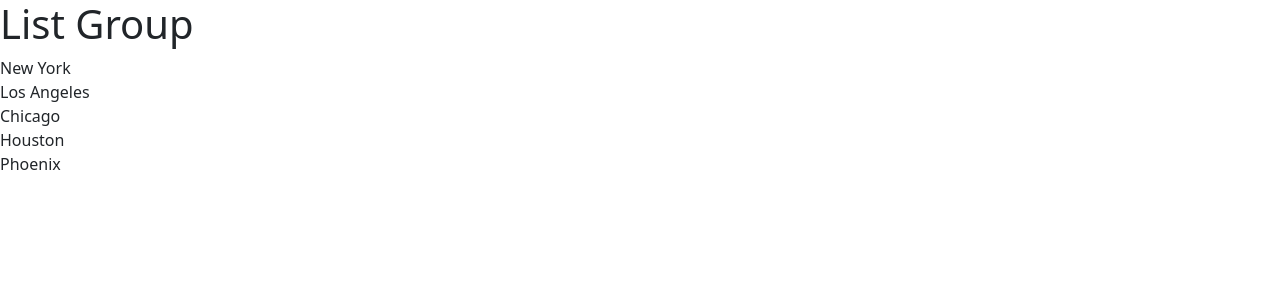
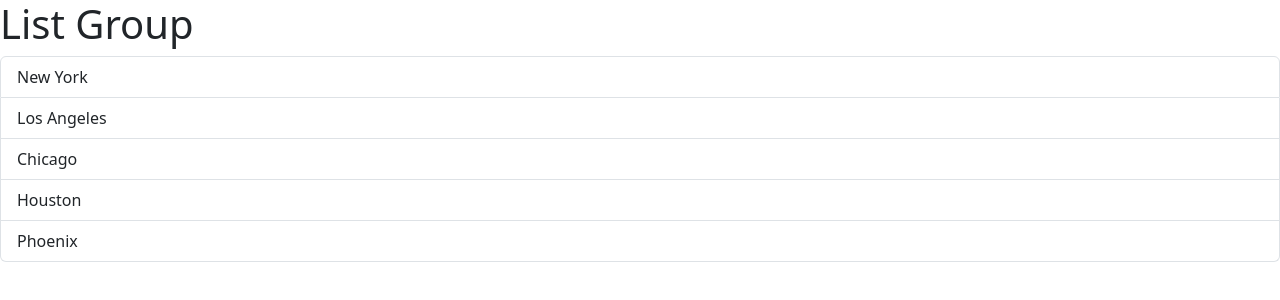
Before and after one commit to Simangaliso-Njabulo/react-app, a React (Vite) app: page / in a window 1280 px wide. Shown: the top 300 px of the page. Built offline with nearby package versions, Linux system fonts and the light colour scheme.

Commit message:
Enhance ListGroup component to apply Bootstrap styling to list items

```diff
--- a/src/components/ListGroup.tsx
+++ b/src/components/ListGroup.tsx
@@ -7,7 +7,9 @@
       {items.length === 0 && <p>No items found</p>}
       <ul className="list-group">
         {items.map((item) => (
-          <li key={item}>{item}</li>
+          <li className="list-group-item" key={item}>
+            {item}
+          </li>
         ))}
       </ul>
     </>
```
